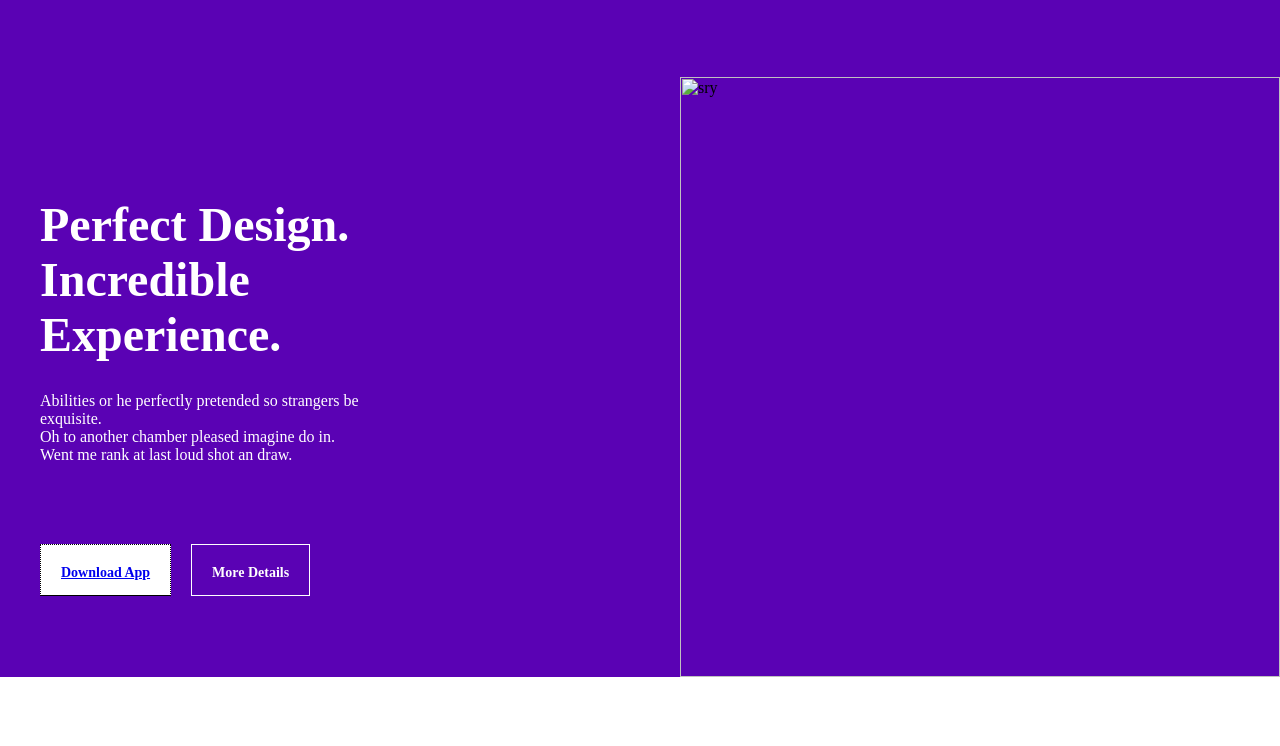
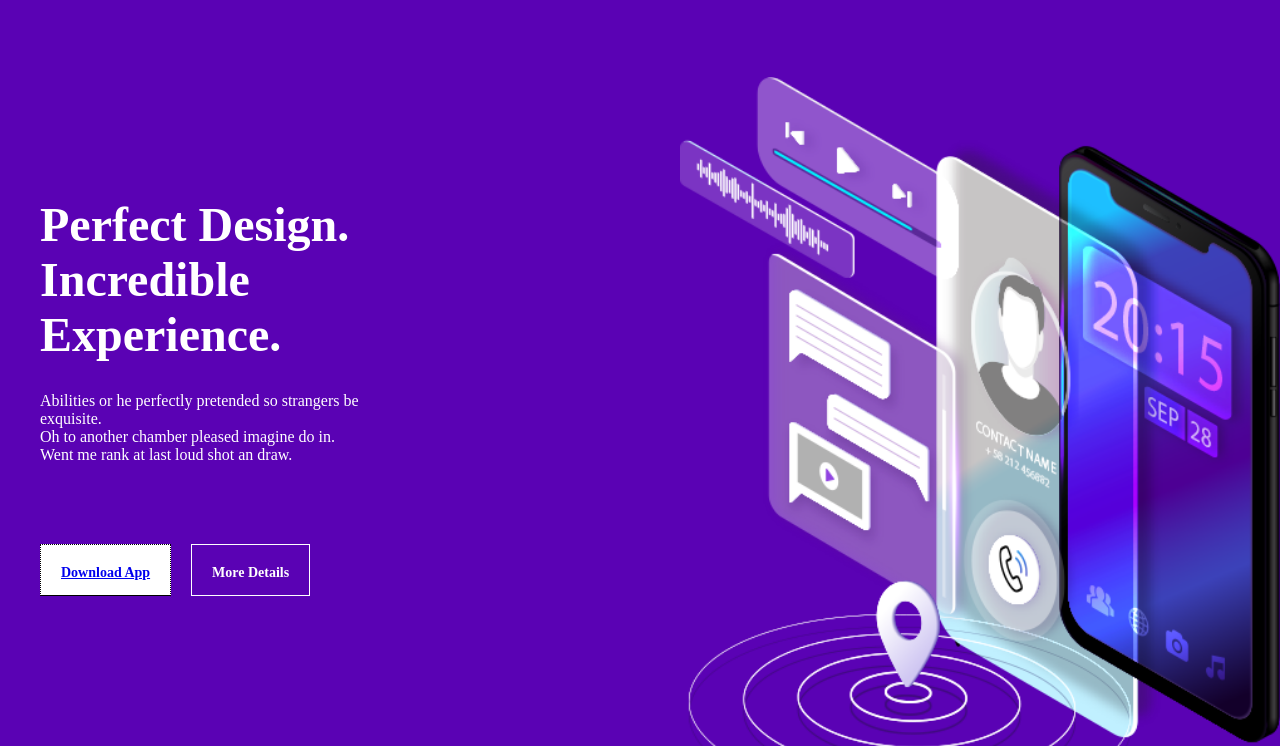
Before and after one commit to Kevinbabariya1803/kevin.github.io, a plain HTML site: page index.html in a window 1280 px wide. Shown: the part 54-800 px from the top of the page. Drawn offline with Linux system fonts and the light colour scheme; files whose address does not match are found by name.

Commit message:
Update index.html

```diff
--- a/index.html
+++ b/index.html
@@ -44,7 +44,7 @@
                     </div>
                 </div>
                 <div class="image">
-                    <img src="photos/hero-mock.png" alt="sry" width="600px">
+                    <img src="hero-mock.png" alt="sry" width="600px">
                 </div>
 
             </div>
```
